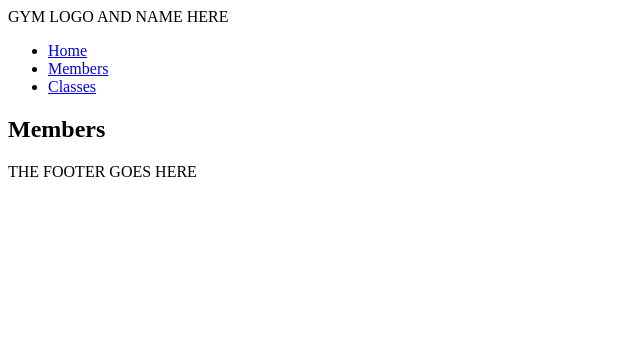
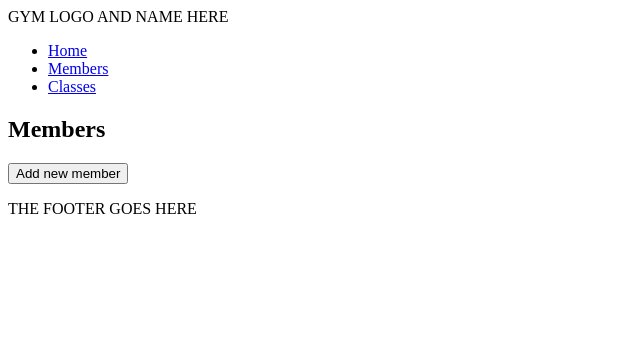
Before and after one commit to danikav/gym_management_project, a Flask app: page /members in a window 1280 px wide. Shown: the top 356 px of the page, without its empty margins (0-640 px from the left). Run offline with Flask 2, Linux system fonts and the light colour scheme; data that the repository does not hold is empty; some libraries are stand-ins or nearby versions.

Commit message:
can now actually add new member whoop

```diff
--- a/controllers/members_controller.py
+++ b/controllers/members_controller.py
@@ -1,4 +1,4 @@
-from flask import Flask, render_template
+from flask import Flask, render_template, request, redirect
 from flask import Blueprint
 from models.member import Member
 import repositories.member_repository as member_repository
@@ -17,6 +17,6 @@ def new_member():
 @members_blueprint.route("/members", methods=["POST"])
 def create_member():
     name = request.form["name"]
-    new_meber = Member(name)
+    new_member = Member(name)
     member_repository.save(new_member)
     return redirect("/members")
--- a/templates/members/index.html
+++ b/templates/members/index.html
@@ -2,6 +2,9 @@
 
 {% block content %}
 <h1>Members</h1>
+
+<a href="/members/new"><button>Add new member</button></a>
+
 
 <ul>
   {% for member in members %}
```
